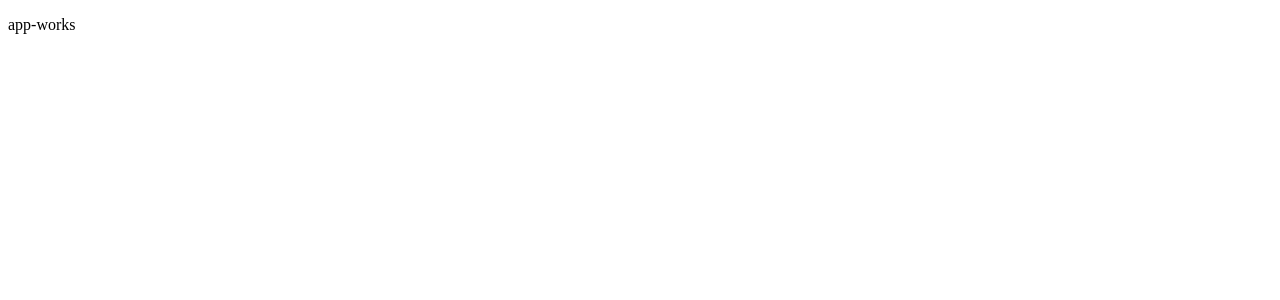
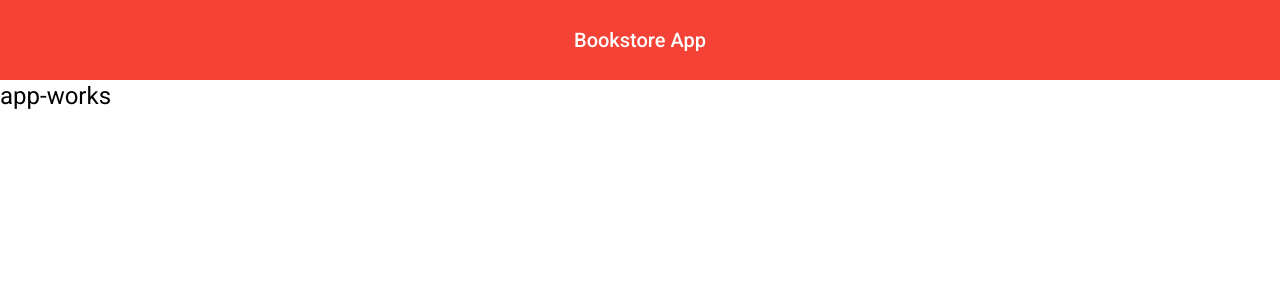
Before and after one commit to PaulinoWesley/bookstore-fronend, an Angular app: page / in a window 1280 px wide. Shown: the top 300 px of the page. Built offline with nearby package versions, Linux system fonts and the light colour scheme.

Commit message:
Inicio de formatação do template

```diff
--- a/angular.json
+++ b/angular.json
@@ -53,6 +53,7 @@
               "src/assets"
             ],
             "styles": [
+              "./node_modules/@angular/material/prebuilt-themes/indigo-pink.css",
               "src/styles.css"
             ],
             "scripts": []
--- a/package.json
+++ b/package.json
@@ -10,10 +10,12 @@
   "private": true,
   "dependencies": {
     "@angular/animations": "~12.2.0",
+    "@angular/cdk": "^12.2.8",
     "@angular/common": "~12.2.0",
     "@angular/compiler": "~12.2.0",
     "@angular/core": "~12.2.0",
     "@angular/forms": "~12.2.0",
+    "@angular/material": "^12.2.8",
     "@angular/platform-browser": "~12.2.0",
     "@angular/platform-browser-dynamic": "~12.2.0",
     "@angular/router": "~12.2.0",
--- a/src/app/app.component.html
+++ b/src/app/app.component.html
@@ -1 +1,3 @@
-<p>app-works</p>
+<app-header></app-header>
+
+<h1>app-works</h1>
--- /dev/null
+++ b/src/app/components/template/header/header.component.css
@@ -0,0 +1,4 @@
+.header {
+    justify-content: center;
+    height: 10%;
+}
--- /dev/null
+++ b/src/app/components/template/header/header.component.html
@@ -0,0 +1,5 @@
+<mat-toolbar class="header" color="warn">
+    <span>
+        Bookstore App
+    </span>
+</mat-toolbar>
--- /dev/null
+++ b/src/app/components/template/header/header.component.ts
@@ -0,0 +1,15 @@
+import { Component, OnInit } from '@angular/core';
+
+@Component({
+  selector: 'app-header',
+  templateUrl: './header.component.html',
+  styleUrls: ['./header.component.css']
+})
+export class HeaderComponent implements OnInit {
+
+  constructor() { }
+
+  ngOnInit(): void {
+  }
+
+}
--- a/src/index.html
+++ b/src/index.html
@@ -6,8 +6,11 @@
   <base href="/">
   <meta name="viewport" content="width=device-width, initial-scale=1">
   <link rel="icon" type="image/x-icon" href="favicon.ico">
+  <link rel="preconnect" href="https://fonts.gstatic.com">
+  <link href="https://fonts.googleapis.com/css2?family=Roboto:wght@300;400;500&display=swap" rel="stylesheet">
+  <link href="https://fonts.googleapis.com/icon?family=Material+Icons" rel="stylesheet">
 </head>
-<body>
+<body class="mat-typography">
   <app-root></app-root>
 </body>
 </html>
--- a/src/styles.css
+++ b/src/styles.css
@@ -1 +1,4 @@
 /* You can add global styles to this file, and also import other style files */
+
+html, body { height: 100%; }
+body { margin: 0; font-family: Roboto, "Helvetica Neue", sans-serif; }
```
Also changed, not shown: src/app/app.module.ts (+8 -2 lines), 1 other file (tests, documents, lock files or other folders).
